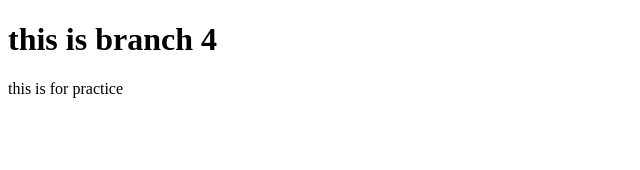
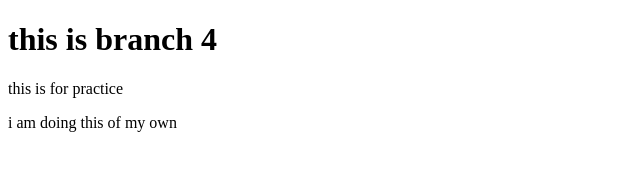
Before and after one commit to tushermahmud/assignment1-stacklearner, a plain HTML site: page index.html in a window 1280 px wide. Shown: the whole page, without its empty margins (0-640 px from the left). Drawn offline with Linux system fonts and the light colour scheme.

Commit message:
new commit

```diff
--- a/index.html
+++ b/index.html
@@ -8,5 +8,6 @@
 <body>
     <h1>this is branch 4</h1>
     <p>this is for practice</p>
+    <p>i am doing this of my own</p>
 </body>
 </html>
```
